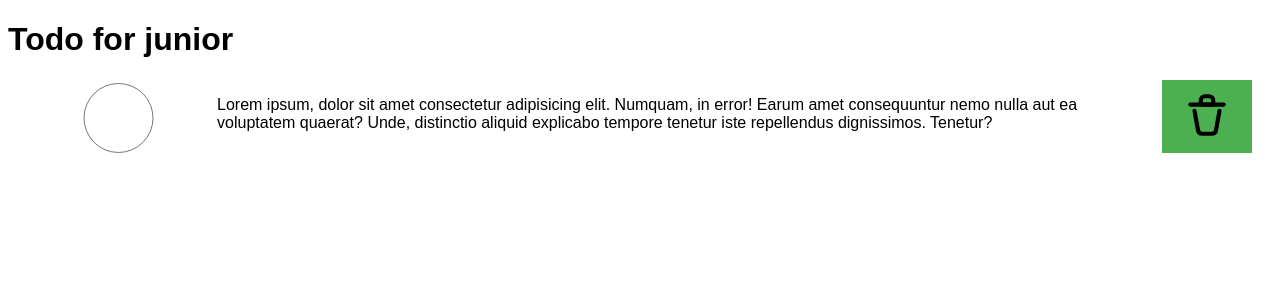
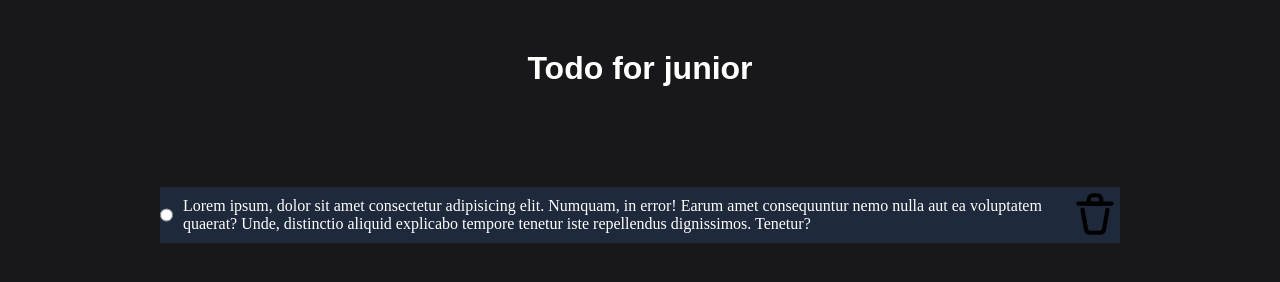
Before and after one commit to zhanibekov/to-do-amanbay, a website: page frontend/index.html in a window 1280 px wide. Drawn offline with Linux system fonts and the light colour scheme.

Commit message:
resolve conflicts

```diff
--- a/frontend/style.css
+++ b/frontend/style.css
@@ -1,40 +1,46 @@
-/* Basic styling */
+* {
+  margin: 0;
+  padding: 0;
+  box-sizing: border-box;
+}
+
 body {
-  font-family: Arial, sans-serif;
+  background-color: #18181b;
+}
+h1 {
+  color: white;
+  display: flex;
+  justify-content: center;
+  padding-top: 50px;
+  font-family: Arial, Helvetica, sans-serif;
+  padding-bottom: 100px;
 }
 
 .container {
-  margin: 20px;
+  display: flex;
+  justify-content: center;
 }
 
 .input {
   display: flex;
-  gap: 10px;
+  justify-content: center;
+  background-color: #1e293b;
+  max-width: 75%;
+  justify-content: space-between;
 }
 
-.input input {
-  padding: 10px;
-  width: 300px;
+.checkbox {
+  border-radius: 12px;
+  border: 1 solid #532385;
+  padding: 5px;
 }
 
 .button {
-  padding: 10px 20px;
-  background-color: #4caf50;
-  color: white;
+  background-color: transparent;
   border: none;
-  cursor: pointer;
 }
 
-.button:hover {
-  background-color: #45a049;
+.text {
+  padding: 10px;
+  color: #fff;
 }
-
-.task-list {
-  margin-top: 20px;
-}
-
-.task {
-  padding: 10px;
-  border: 1px solid #ddd;
-  margin-bottom: 10px;
-}
```
